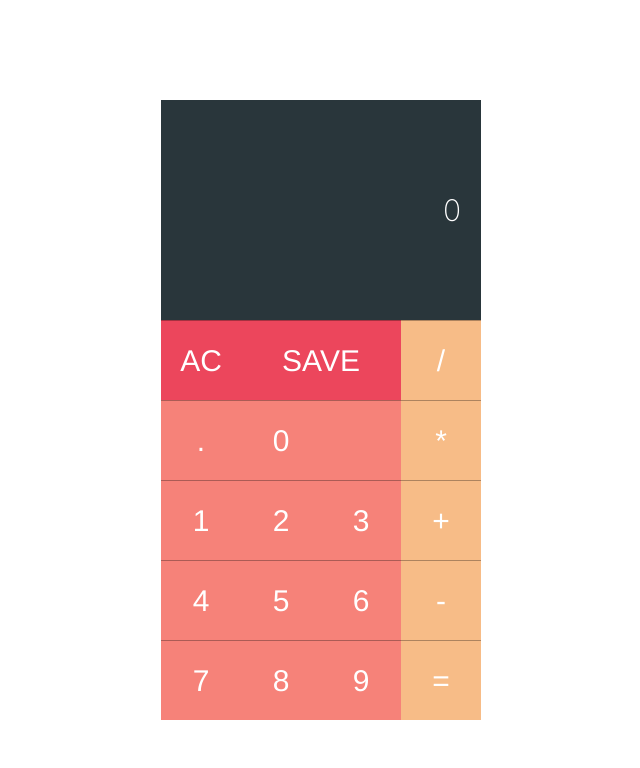
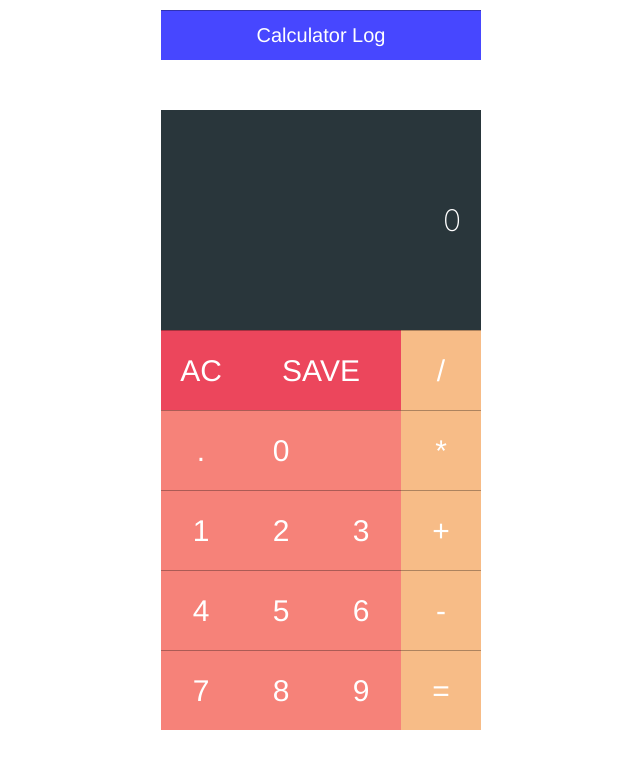
Before and after one commit to roborbob/calculator-im, a React (Create React App) app: page / in a window 1280 px wide. Shown: the top 768 px of the page, without its empty margins (319-959 px from the left). Built offline with nearby package versions, Linux system fonts and the light colour scheme.

Commit message:
Link to calculator log

```diff
--- a/src/App.js
+++ b/src/App.js
@@ -136,6 +136,10 @@ function App() {
 
 
   return (
+    <React.Fragment>
+    <button className="calculator-log">
+      <a href="http://localhost:8888/calculator-im/calculations.php" target="blank">Calculator Log</a>
+    </button>
     <div className="calculator">
       <section className="screen">
         <div className="output">{output}</div>
@@ -178,6 +182,7 @@ function App() {
         </div>
       </section>
     </div>
+    </React.Fragment>
   );
 }
 
--- a/src/App.scss
+++ b/src/App.scss
@@ -8,7 +8,7 @@ $operators: hsl(28, 88%, 75%);
 $operatorBorder: hsl(28, 38%, 54%);
 
 .calculator {
-  margin: 100px auto 50px;
+  margin: 50px auto 10px;
   top: 10px;
   box-sizing: border-box;
   background: $screen;
@@ -94,3 +94,26 @@ $operatorBorder: hsl(28, 38%, 54%);
     }
   }
 }
+
+.calculator-log {
+    display: block;
+    margin: 10px auto 20px;
+    width: 320px;
+    font-size: 20px;
+    height: 50px;
+    font-weight: 300;
+    background: hsl(240, 100%, 64%);
+    transition: 0.2s;
+    &:hover {
+        background: hsl(240, 100%, 60%);
+        box-shadow: inset 1px 1px 5px hsl(240, 100%, 21%);
+    }
+    &:active {
+        background: hsl(240, 100%, 57%);
+        box-shadow: inset 5px 5px 10px hsl(256, 100%, 10%);
+    }
+    a {
+      text-decoration: none;
+      color: white;
+    }
+  }
```
Also changed, not shown: 1 other file (tests, documents, lock files or other folders).
